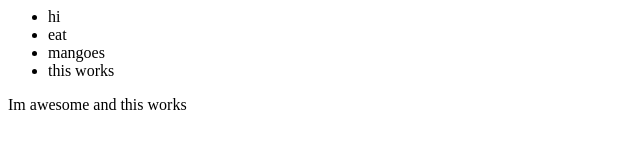
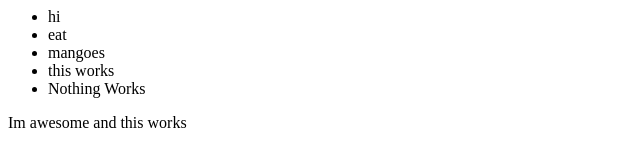
Before and after one commit to jtatia/test, a plain HTML site: page index.html in a window 1280 px wide. Shown: the whole page, without its empty margins (0-640 px from the left). Drawn offline with Linux system fonts and the light colour scheme.

Commit message:
Made some More Changes

```diff
--- a/index.html
+++ b/index.html
@@ -6,7 +6,7 @@
 <li> eat</li>
 <li> mangoes</li>
 <li> this works</li>
-
+<li>Nothing Works</li>
 </ul>
 <div class="module2">
 <p>Im awesome and this works</p>
```
